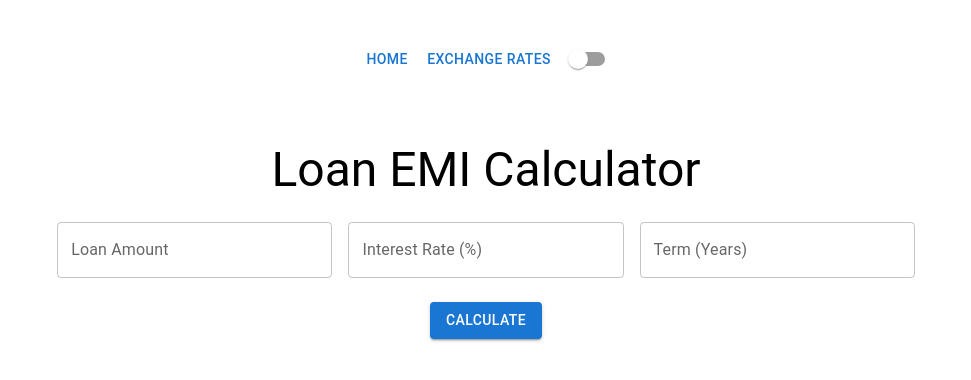
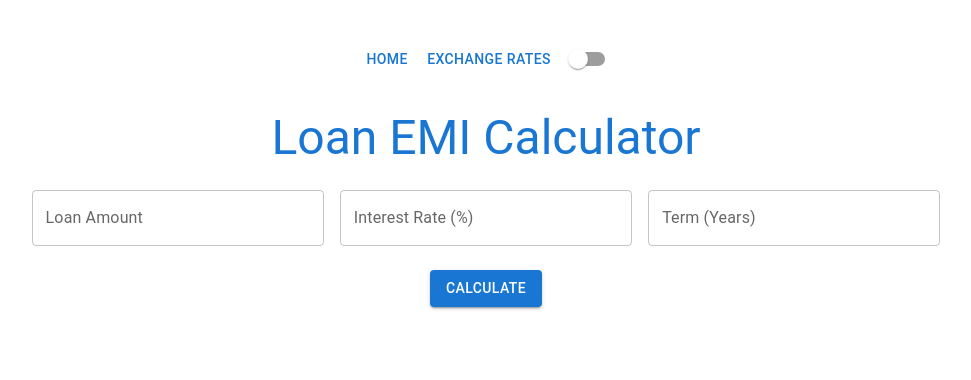
Before and after one commit to arunkumarmudakavi/loan-emi-calculator, a React (Vite) app: page / in a window 1280 px wide. Shown: the top 380 px of the page, without its empty margins (154-1125 px from the left). Built offline with nearby package versions, Linux system fonts and the light colour scheme.

Commit message:
Some styling done

```diff
--- a/src/components/Home/Home.jsx
+++ b/src/components/Home/Home.jsx
@@ -1,4 +1,4 @@
-import { Button, TextField, Box, Typography } from "@mui/material";
+import { Button, TextField, Box, Typography, useTheme } from "@mui/material";
 import { useCalculateEMI } from "../../hooks/useCalculation";
 import { useContext, useEffect, useState } from "react";
 import { DataTable } from "../table/Table";
@@ -10,6 +10,7 @@ export const Home = () => {
   const [rate, setRate] = useState(null);
   const [year, setYear] = useState(null);
   const [schedule, setSchedule] = useState([]);
+
 
   const { currency, displayTable, setDisplayTable } = useContext(CurrencyContext);
 
@@ -26,6 +27,7 @@ export const Home = () => {
     setEMI(EMI);
     setSchedule(schedule);
   };
+  const theme = useTheme()
 
   return (
     <>
@@ -36,10 +38,10 @@ export const Home = () => {
           alignItems: "center",
           gap: 3,
           p: 4,
-          m: 4,
+
         }}
       >
-        <Typography variant="h3" component="h1">
+        <Typography variant="h3" component="h1" sx={{color: theme.palette.primary.main}}>
           Loan EMI Calculator
         </Typography>
         <Box
@@ -76,9 +78,9 @@ export const Home = () => {
         </Button>
       </Box>
 
-      {displayTable ? (
+      {displayTable && (
         <DataTable schedule={schedule} currency={currency} emi={emi} />
-      ) : null}
+      ) }
     </>
   );
 };
```
